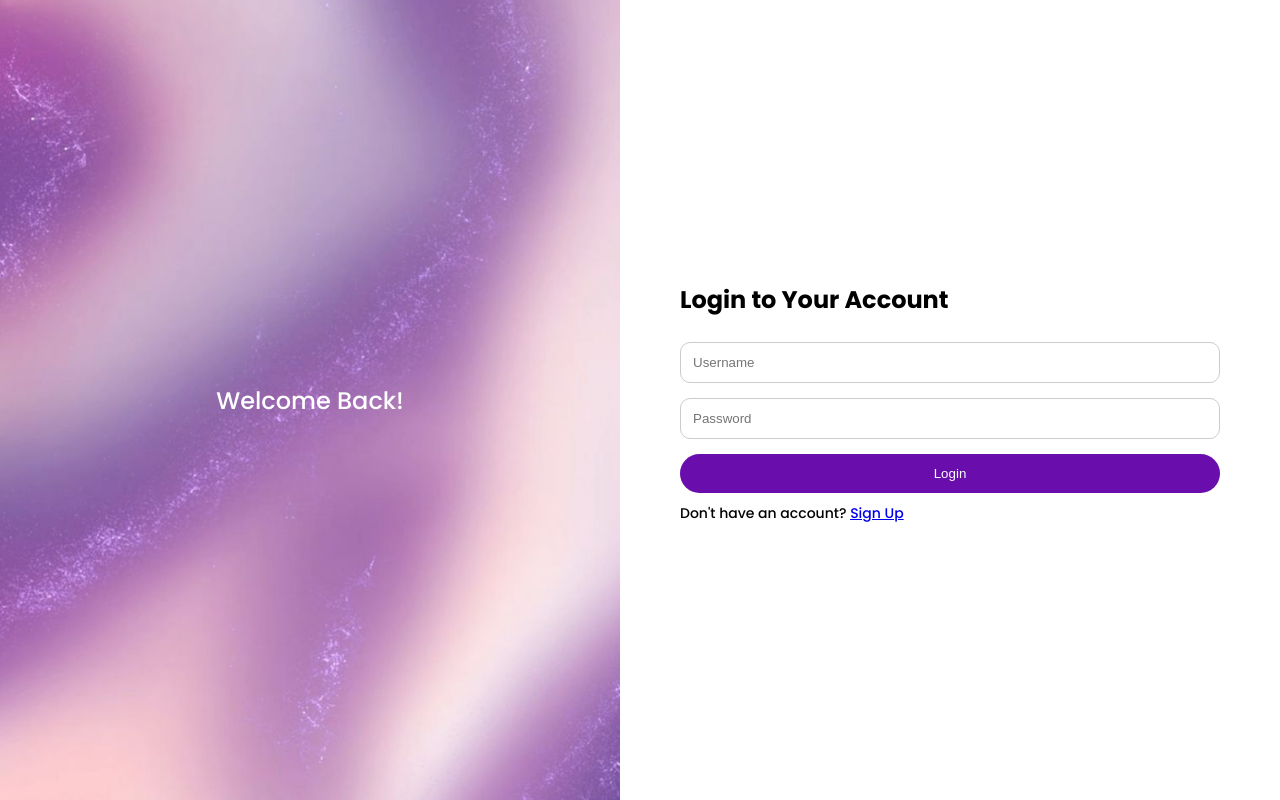
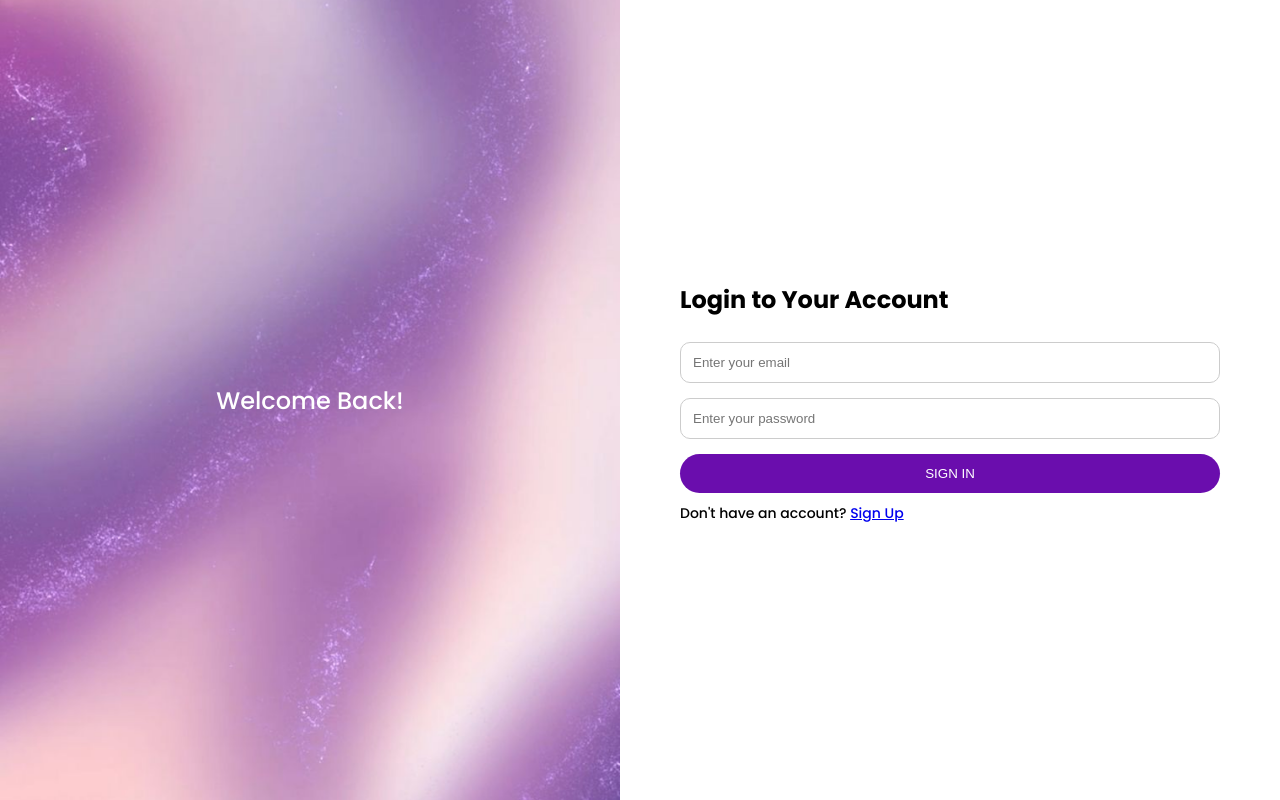
Before and after one commit to reliaasp/RayaStudio, a PHP site: page /login.php in a window 1280 px wide. Run offline with PHP 8.4, Linux system fonts and the light colour scheme.

Commit message:
Update login.php

```diff
--- a/login.php
+++ b/login.php
@@ -20,30 +20,19 @@
     <!-- RIGHT -->
     <div class="auth-right">
         <h2>Login to Your Account</h2>
-
+        <?php if(isset($_GET['error'])){ ?>
+        <p style="color:red;">Email atau password salah!</p>
+        <?php } ?>
         <form action="proses_login.php" method="POST">
-
-            <input type="text" name="username" placeholder="Username" required>
-            <input type="password" name="password" placeholder="Password" required>
-
-            <button type="submit">Login</button>
-
+            <input type="email" name="email" placeholder="Enter your email" required>
+            <input type="password" name="password" placeholder="Enter your password" required>
+            <button type="submit">SIGN IN</button>
         </form>
 
-        <p>Don't have an account? <a href="signup.php">Sign Up</a></p>
+        <p>Don't have an account? <a href="choose_role.php">Sign Up</a></p>
     </div>
 
 </div>
 
-<?php if (isset($_GET['success'])) { ?>
-<div class="popup">
-    <div class="popup-box">
-        <h2>🎉 Login Successful!</h2>
-        <p>Welcome back to Raya Studio</p>
-        <a href="dashboard/customer.php" class="popup-btn">Continue</a>
-    </div>
-</div>
-<?php } ?>
-
 </body>
 </html>
```
